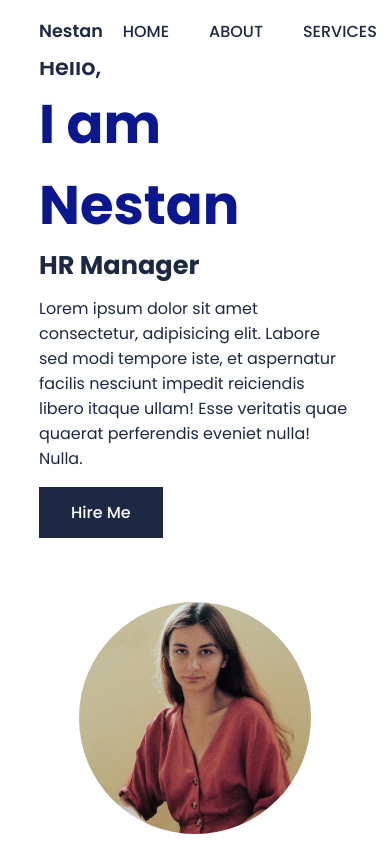
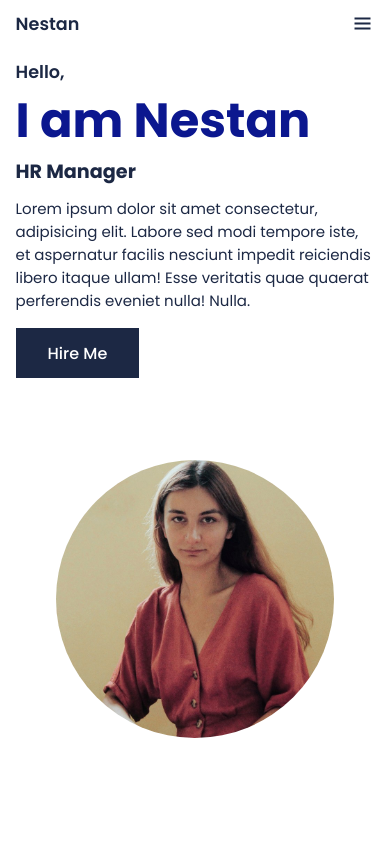
Before and after one commit to Nestani123/fruitsAndVegetables, a plain HTML site: page index.html in a window 390 px wide. Shown: the top 844 px of the page. Drawn offline with nearby package versions, Linux system fonts and the light colour scheme.

Commit message:
added responsivness

```diff
--- a/index.html
+++ b/index.html
@@ -113,7 +113,7 @@
 
     <div class="box">
         <div class="box-img">
-            <img src="img/p1.jpg" alt="">
+            <img src="img/p1.webp" alt="">
         </div>
         <div class="content">
             <a href="#"><i class='bx bx-link' ></i></a>
@@ -123,7 +123,7 @@
 
     <div class="box">
         <div class="box-img">
-            <img src="img/p2.jpg" alt="">
+            <img src="img/p2.png" alt="">
         </div>
         <div class="content">
             <a href="#"><i class='bx bx-link' ></i></a>
@@ -133,7 +133,7 @@
 
     <div class="box">
         <div class="box-img">
-            <img src="img/p3.jpg" alt="">
+            <img src="img/p3.webp" alt="">
         </div>
         <div class="content">
             <a href="#"><i class='bx bx-link' ></i></a>
@@ -143,7 +143,7 @@
 
     <div class="box">
         <div class="box-img">
-            <img src="img/p4.jpg" alt="">
+            <img src="img/p4.jpeg" alt="">
         </div>
         <div class="content">
             <a href="#"><i class='bx bx-link' ></i></a>
@@ -153,7 +153,7 @@
 
     <div class="box">
         <div class="box-img">
-            <img src="img/p5.jpg" alt="">
+            <img src="img/p5.jpeg" alt="">
         </div>
         <div class="content">
             <a href="#"><i class='bx bx-link' ></i></a>
--- a/style.css
+++ b/style.css
@@ -311,3 +311,61 @@ text-transform: uppercase;
         color: #fff;
         background: var(--text-color);
       }
+
+      /*making responsive*/
+      @media (max-width:991px){
+        header{
+            padding: 18px 4%;
+        }
+        section{
+            padding: 50px 4%;
+        }
+      }
+      @media (max-width:881px){
+        .home-text span{
+            font-size: 1.1rem;
+        }
+        .home-text h1{
+            font-size: 3rem;
+        }
+        .home-text h2{
+            font-size: 1.2rem;
+        }
+        .home-text p{
+            font-size: 0.938rem;
+        }
+      }
+      @media (max-width:768px){
+        header{
+            padding: 11px 4%;
+        }
+        #menu-icon{
+            display: initial;
+        }
+        header .nav-bar{
+            position: absolute;
+            top: -500px;
+            left: 0;
+            right: 0;
+            display: flex;
+            flex-direction: column;
+            background: #fff;
+            box-shadow: 0 4px 4px rgba(0, 0, 0, 0.1);
+            transition: 0.2s ease;
+            text-align: left;
+        }
+        .nav-bar .active{
+            top: 100%;
+        }
+        .nav-bar a{
+            padding: 1rem;
+            border-left: 2px solid var(--main-color);
+            margin: 1rem;
+            display: block;
+        }
+        .nav-bar a:hover{
+            color: #fff;
+            background: var(--text-color);
+            border: none;
+        }
+      }
```
Also changed, not shown: img/p1.webp (added), img/p2.png (added), img/p3.webp (added), img/p4.jpeg (added), img/p5.jpeg (added).
